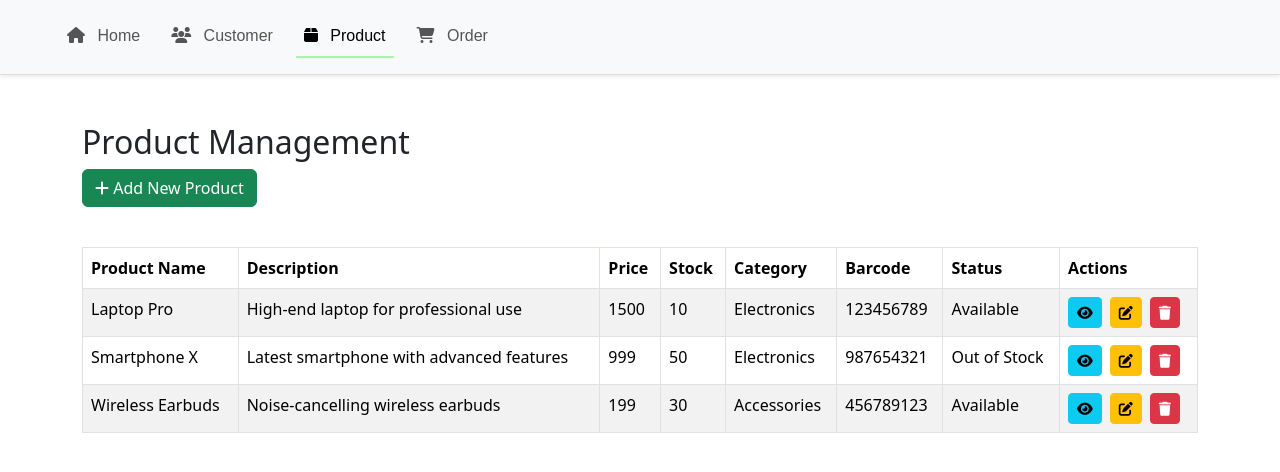
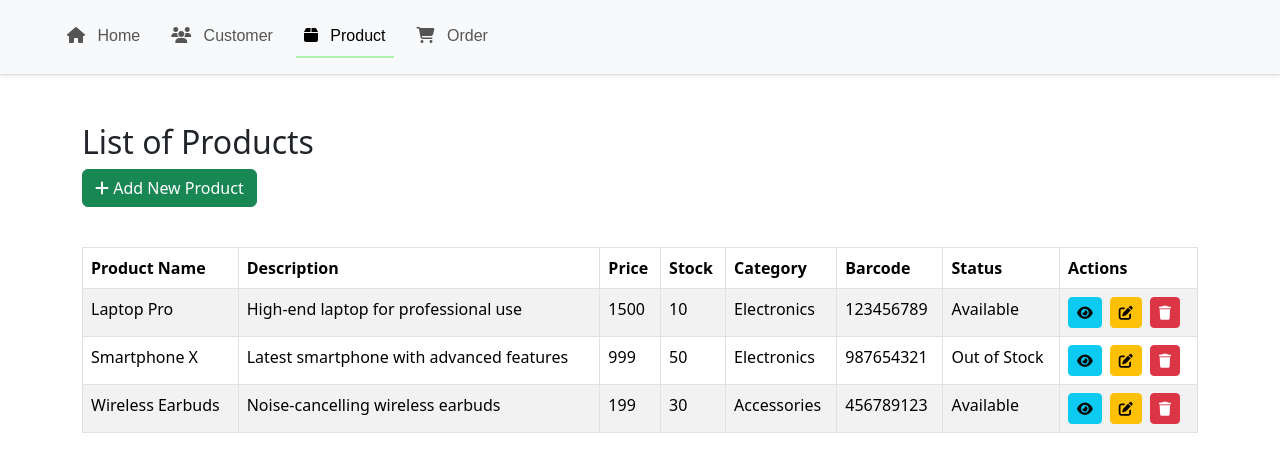
Before and after one commit to shyshasy/commercial-management-app, a Vue app: page /products in a window 1280 px wide. Shown: the top 472 px of the page. Built offline with nearby package versions, Linux system fonts and the light colour scheme.

Commit message:
refactor: Rename 'Product Management' to 'List of Products' and 'Customer Management' to 'List of Customers'

```diff
--- a/src/components/Customer.vue
+++ b/src/components/Customer.vue
@@ -1,6 +1,6 @@
 <template>
   <div class="container mt-5">
-    <h2>Customer Management</h2>
+    <h2>List of Customerst</h2>
 
     <!-- Button to open Add Customer Modal -->
     <button class="btn btn-success mb-3" @click="openAddModal">
--- a/src/components/Product.vue
+++ b/src/components/Product.vue
@@ -1,6 +1,6 @@
 <template>
     <div class="container mt-5">
-      <h2>Product Management</h2>
+      <h2>List of Products</h2>
 
       <!-- Button to open Add Product Modal -->
       <button class="btn btn-success mb-3" @click="openAddModal">
```
